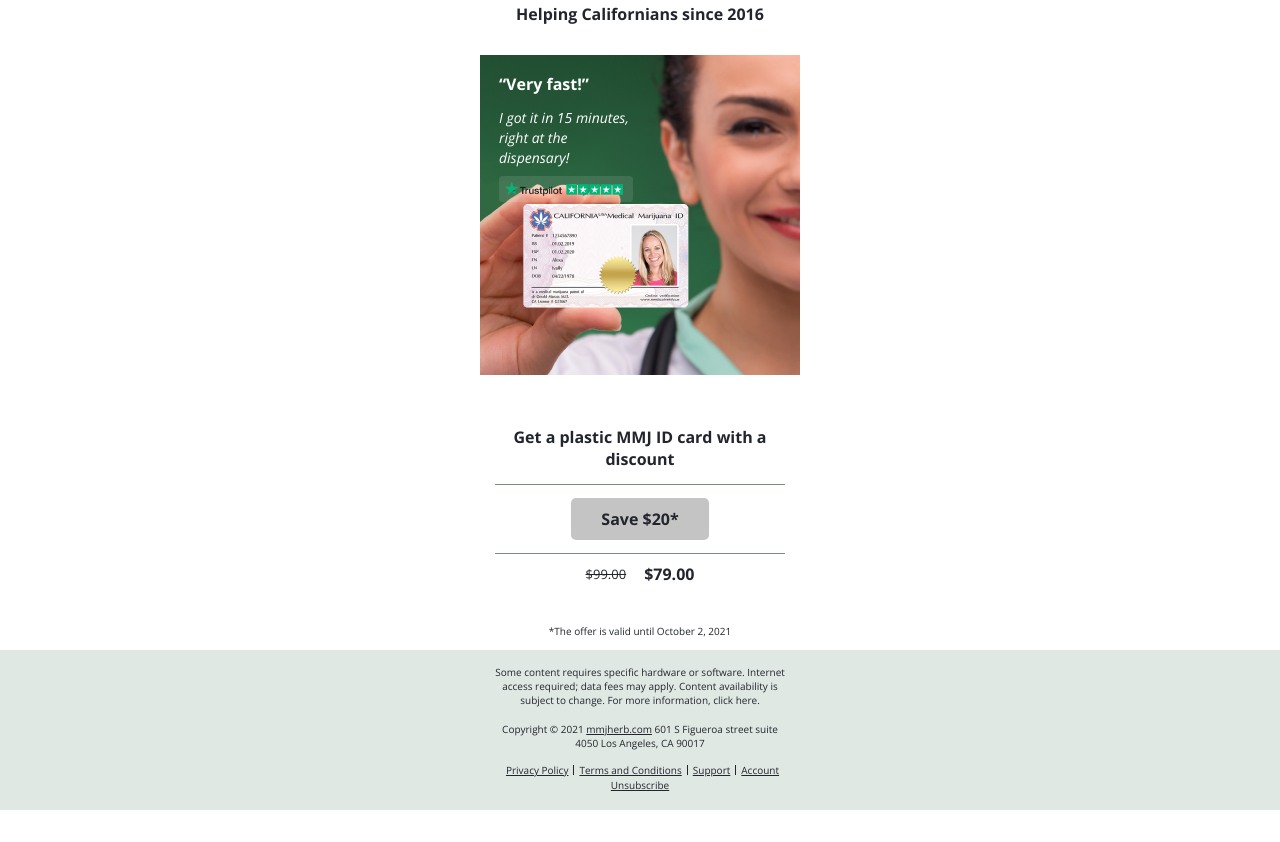
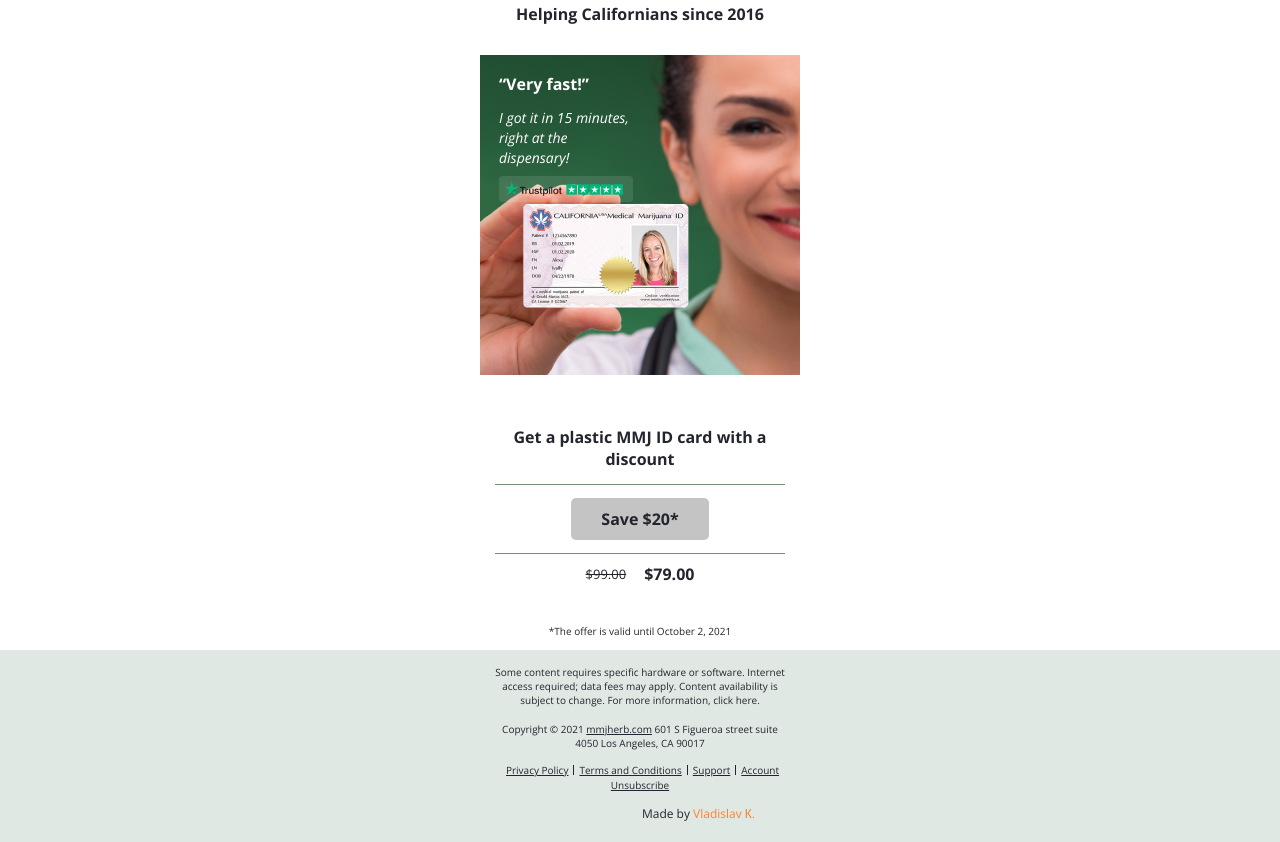
Before and after one commit to vladk7072/html-mail, a website: page app/index.html in a window 1280 px wide. Shown: the part 539-1381 px from the top of the page. Before the commit the page ends 1349 px from the top, so only its background shows below. Drawn offline with nearby package versions, Linux system fonts and the light colour scheme; files that its build step writes are made by us from their sources.

Commit message:
fixed author

```diff
--- a/app/index.html
+++ b/app/index.html
@@ -112,6 +112,9 @@
         </li>
       </ul>
       <a class="footer__link" href="#">Unsubscribe</a>
+      <p class="footer__author">
+        Made by <a href="http://kravchenkoportfolio.ffox.site">Vladislav К.</a>
+      </p>
     </div>
   </footer>
 
--- a/app/scss/style.scss
+++ b/app/scss/style.scss
@@ -196,7 +196,7 @@
 .footer {
   text-align: center;
   background-color: #E0E8E3;
-  padding: 15px 0 17px;
+  padding: 15px 0 20px;
   &__text {
     font-size: 10px;
     @extend %open-300;
@@ -228,6 +228,16 @@
     color: #23252e;
     text-decoration: underline;
   }
+  &__author{
+    text-align: right;
+    font-size: 12px;
+    @extend %open-300;
+    color: #23252e;
+    margin: 12px 30px 0 0;
+    a{
+      color: #ff802f;
+    }
+  }
 }
 
 @import "media";
```
